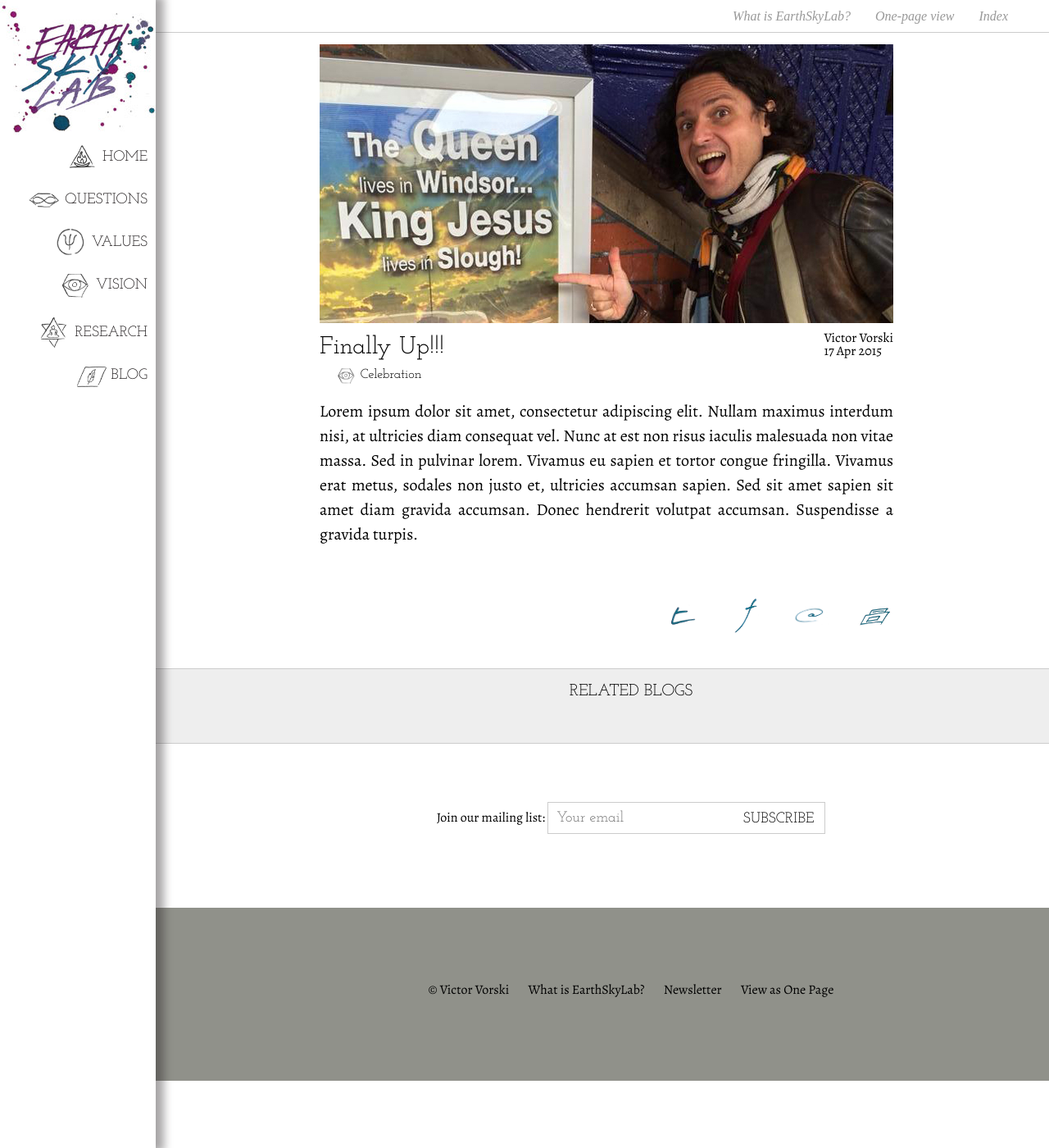
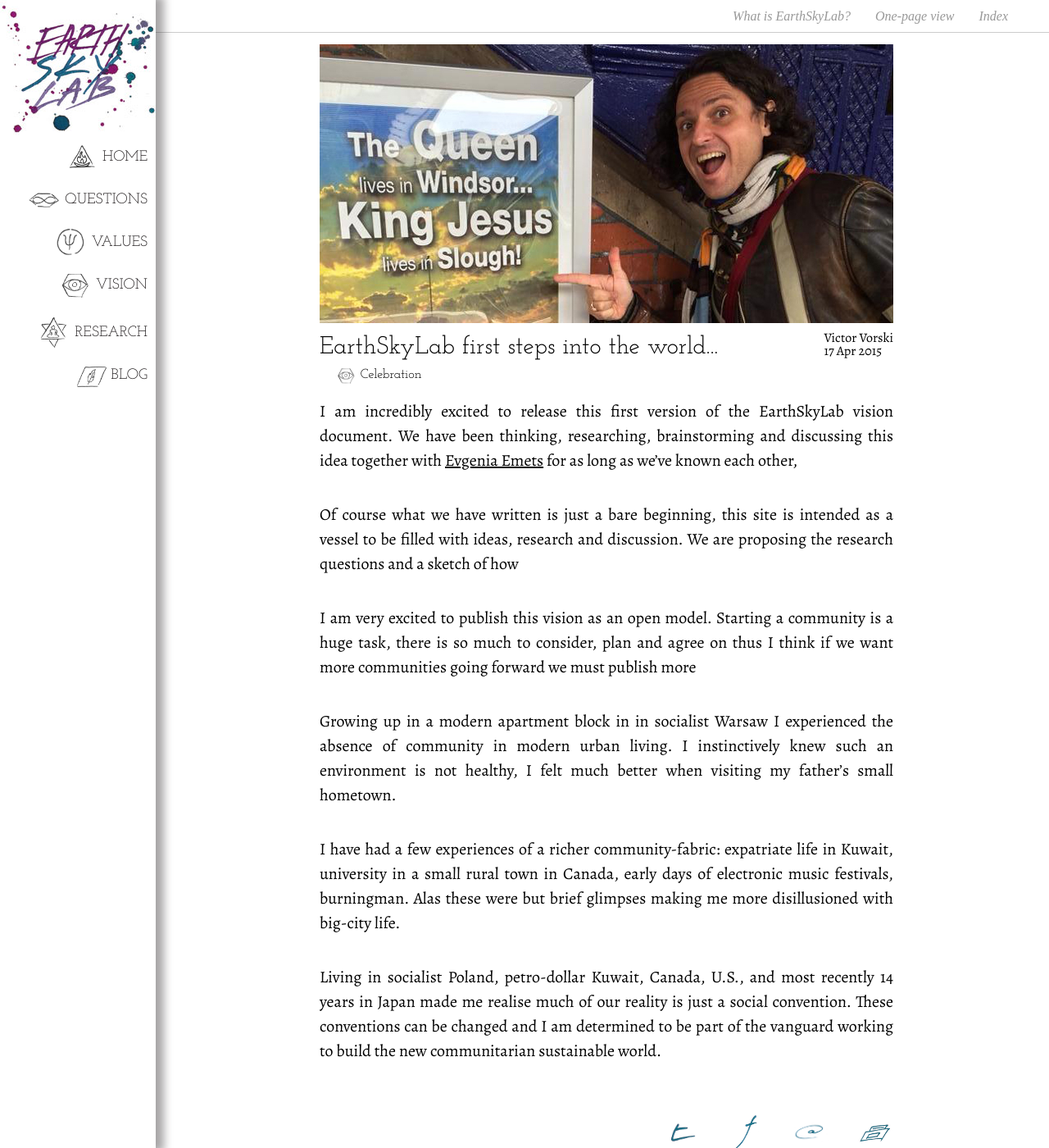
Before and after one commit to EarthSkyLab/EarthSkyLab.github.io, a Jekyll site: the page built from _posts/2015-04-17-site-launch-victor.md, in a window 1280 px wide and 1400 px high. Shown: the whole window at 82% size. Built offline with Jekyll 4.4.1, drawn with Linux system fonts in a browser that asks for light colours; Markdown is read by kramdown in place of the engine named in the settings; comment, search, counter and statistics services are not loaded.

```diff
--- a/_posts/2015-04-17-site-launch-victor.md
+++ b/_posts/2015-04-17-site-launch-victor.md
@@ -1,8 +1,18 @@
 ---
 layout: post
-title: Finally Up!!!
+title: EarthSkyLab first steps into the world...
 tags: celebration
 author: victor
 ---
 
-Lorem ipsum dolor sit amet, consectetur adipiscing elit. Nullam maximus interdum nisi, at ultricies diam consequat vel. Nunc at est non risus iaculis malesuada non vitae massa. Sed in pulvinar lorem. Vivamus eu sapien et tortor congue fringilla. Vivamus erat metus, sodales non justo et, ultricies accumsan sapien. Sed sit amet sapien sit amet diam gravida accumsan. Donec hendrerit volutpat accumsan. Suspendisse a gravida turpis.
+I am incredibly excited to release this first version of the EarthSkyLab vision document. We have been thinking, researching, brainstorming and discussing this idea together with [Evgenia Emets](/authors/evgenia.html) for as long as we've known each other,
+
+Of course what we have written is just a bare beginning, this site is intended as a vessel to be filled with ideas, research and discussion. We are proposing the research questions and a sketch of how
+
+I am very excited to publish this vision as an open model. Starting a community is a huge task, there is so much to consider, plan and agree on thus I think if we want more communities going forward we must publish more
+
+Growing up in a modern apartment block in in socialist Warsaw I experienced the absence of community in modern urban living. I instinctively knew such an environment is not healthy, I felt much better when visiting my father’s small hometown.
+
+I have had a few experiences of a richer community-fabric: expatriate life in Kuwait, university in a small rural town in Canada, early days of electronic music festivals, burningman. Alas these were but brief glimpses making me more disillusioned with big-city life.
+
+Living in socialist Poland, petro-dollar Kuwait, Canada, U.S., and most recently 14 years in Japan made me realise much of our reality is just a social convention. These conventions can be changed and I am determined to be part of the vanguard working to build the new communitarian sustainable world.
```
Also changed, not shown: _authors/evgenia.md (+4 -4 lines), _includes/contact-email.html (added, +8 -0 lines).
